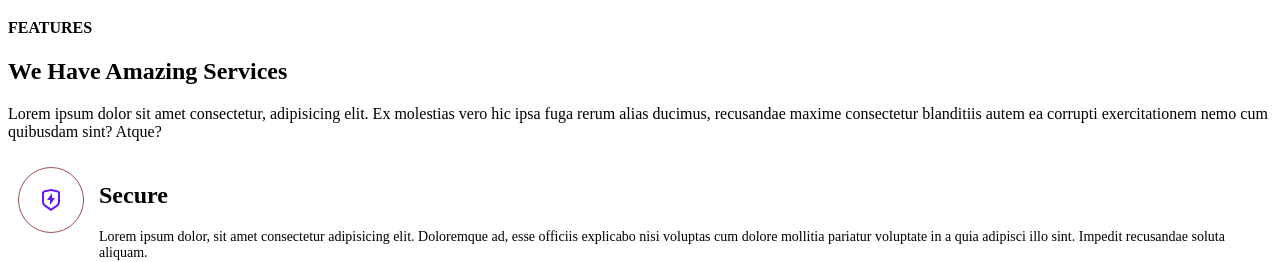
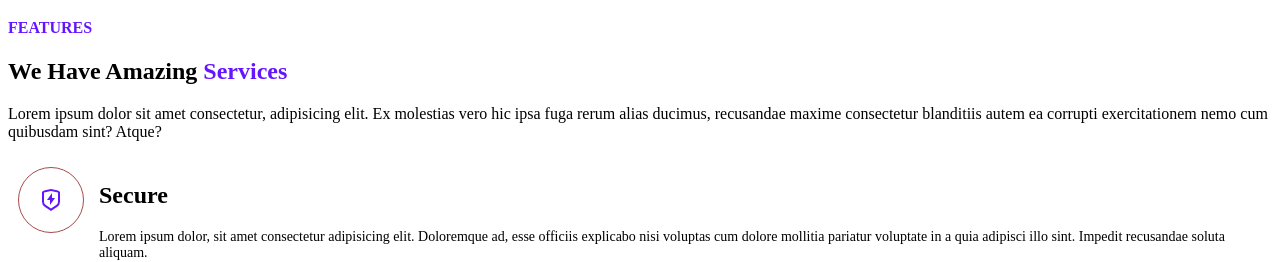
Before and after one commit to manishareddykodicherla-frontend/final-project, a plain HTML site: page index.html in a window 1280 px wide. Shown: the part 538-800 px from the top of the page. Drawn offline with Linux system fonts and the light colour scheme.

Commit message:
header completed

```diff
--- a/index.html
+++ b/index.html
@@ -51,9 +51,10 @@
         </div>
     </header>
     <section id="services">
-        <div class="service">
-            <h4>FEATURES</h4>
-            <h2>We Have Amazing Services</h2>
+        <div class="conatiner">
+        <div class="row service__row">
+            <h4 class="purple">FEATURES</h4>
+            <h2>We Have Amazing<span class="purple"> Services</span></h2>
             <p>Lorem ipsum dolor sit amet consectetur, adipisicing elit. Ex molestias vero hic ipsa fuga rerum alias ducimus, recusandae maxime consectetur blanditiis autem ea corrupti exercitationem nemo cum quibusdam sint? Atque?</p>
         </div>
 <div class="features">
@@ -118,28 +119,7 @@
 
     </div>
 </div>
-
-
-
-
-
-
-
-
-
-
-
-
-
-
-
-
-
-
-
-
-
-
+</div>
 </div>
     </section>
 </body>
--- a/styles.css
+++ b/styles.css
@@ -97,9 +97,19 @@
 .header__customers{
 width:100%;/* this is 100% width of .header__description*/
 }
+.purple{
+    color: #6415ff;
+}
+
+
+.features{
+    display:flex;
+
+      flex-wrap: wrap;
+}
 .feature{
     display: flex;
-
+  width: calc (100%/3);
 }
 .feature__img--wrapper{
     margin:10px;
@@ -114,10 +124,7 @@
     width:24px;
     height:24px
 }
-.features{
-    display:flex;
-      flex-wrap: wrap;
-}
+
 .feature__para{
     font-size:14px;
 
```
